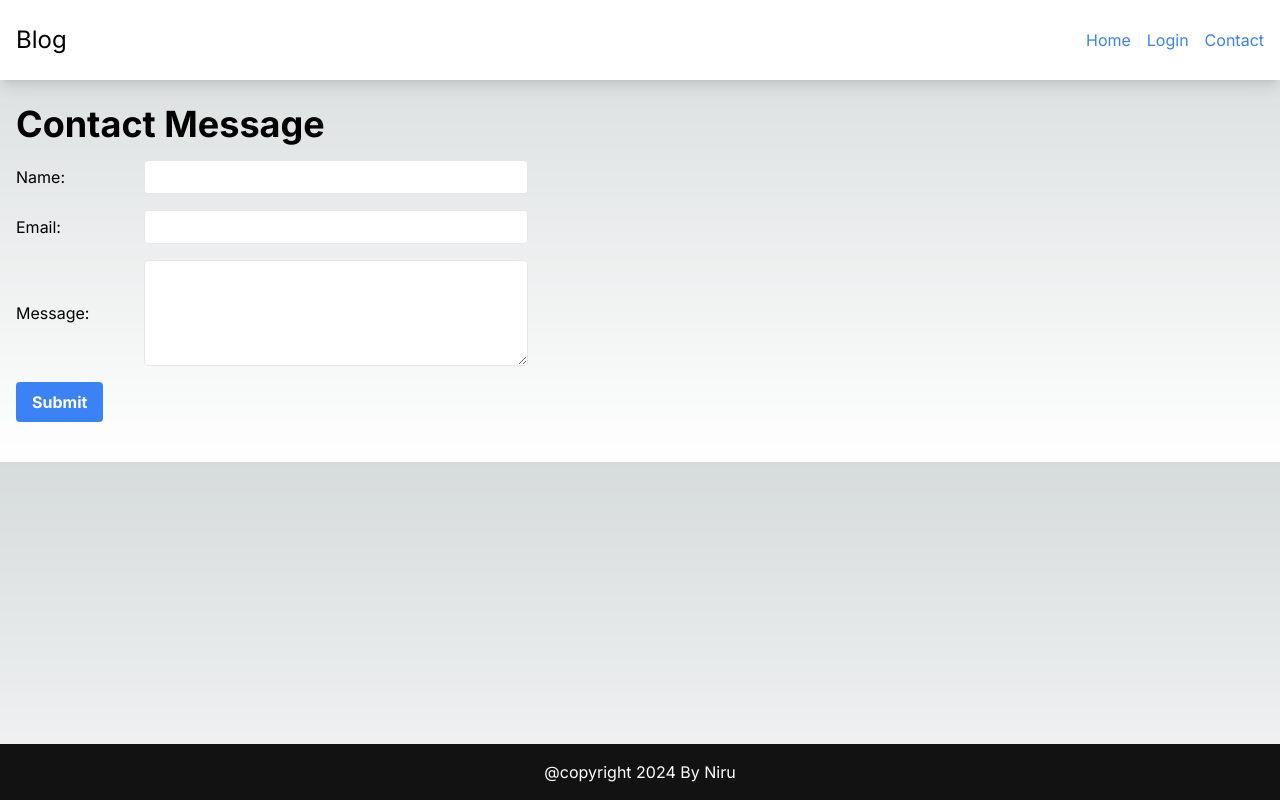
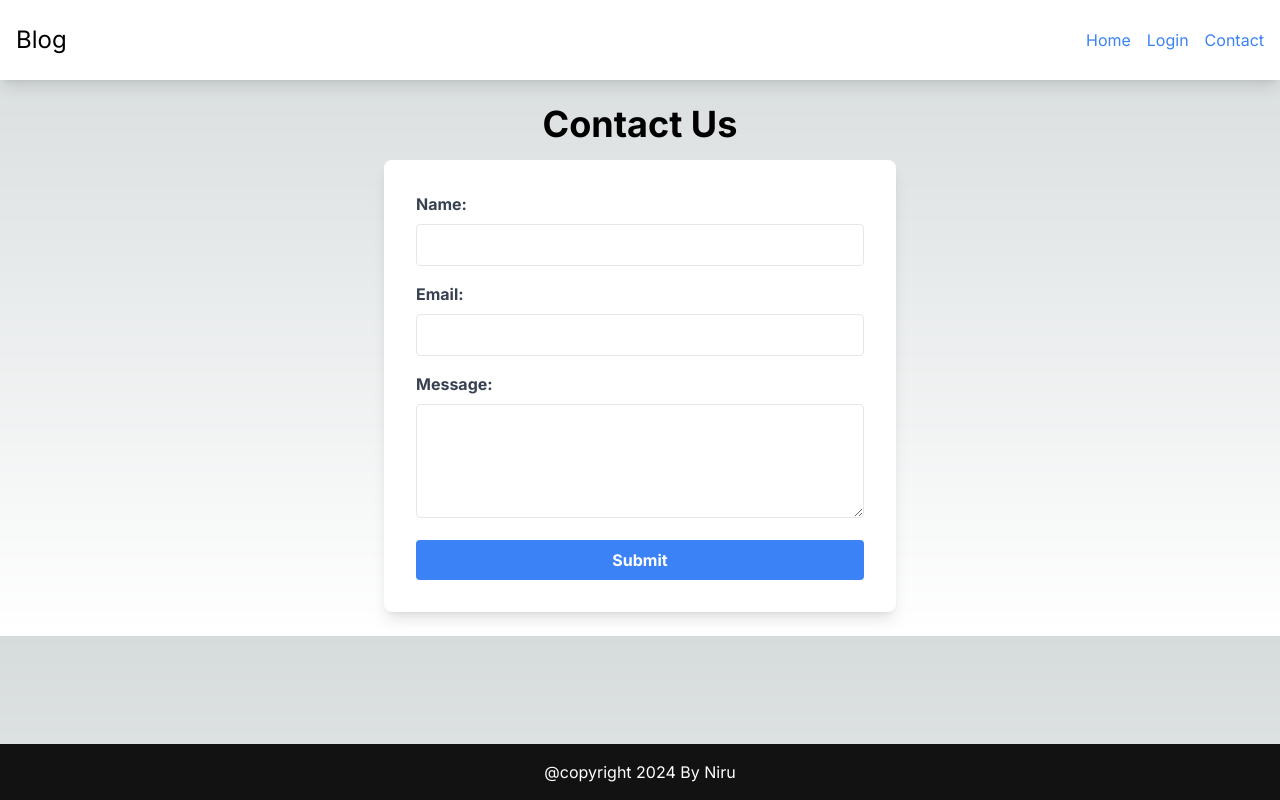
Before and after one commit to Nirusanan/next-blog, a Next.js app: page /contact in a window 1280 px wide. Built offline with nearby package versions, Linux system fonts and the light colour scheme.

Commit message:
contact_page

```diff
--- a/components/Contact.js
+++ b/components/Contact.js
@@ -1,6 +1,5 @@
 'use client'
 import React, { useState } from 'react'
-
 
 export default function Contact() {
     const [inputs, setInputs] = useState({});
@@ -33,40 +32,44 @@ export default function Contact() {
 
     return (
       <main className="container mx-auto px-4 py-6">
-        <h2 className="text-4xl font-bold mb-4">Contact Message</h2>
-        <form onSubmit={handleSubmit} className="w-full max-w-lg my-4">
-          <div className="flex items-center mb-4">
-            <label for="name" className="w-1/4">Name:</label>
-            <input onChange={handleInput} type="text" id="name" name='name' value={inputs.name ?? ""} className="border rounded px-2 py-1 w-3/4" />
-          </div>
-          <div className="flex items-center mb-4">
-            <label for="email" className="w-1/4">Email:</label>
-            <input onChange={handleInput} type="email" id="email" name='email' value={inputs.email ?? ""} className="border rounded px-2 py-1 w-3/4" />
-          </div>
-          <div className="flex items-center mb-4">
-            <label for="message" className="w-1/4">Message:</label>
-            <textarea onChange={handleInput} id="message" name='message' value={inputs.message ?? ""} className="border rounded px-2 py-1 w-3/4" rows="4"></textarea>
-          </div>
-          <button type='submit' className="bg-blue-500 hover:bg-blue-600 text-white font-bold py-2 px-4 rounded">Submit</button>
-        </form>
-
-        {message && message !== 'Info has been sent' && <div className="bg-yellow-100 border-t-4 border-yellow-500 rounded-b text-yellow-900 px-4 py-3 mx-5" role="alert">
+        {message && message !== 'Info has been sent' && (
+          <div className="bg-yellow-100 border-t-4 border-yellow-500 rounded-b text-yellow-900 px-4 py-3 mt-5 mx-auto w-full max-w-lg" role="alert">
             <div className="flex">
               <div>
                 <p className="font-bold">Alert!</p>
                 <p className="text-sm">{message}</p>
               </div>
             </div>
-        </div>}
+          </div>
+        )}
 
-        {message && message == 'Info has been sent' && <div className="bg-blue-100 border-t-4 border-blue-500 rounded-b text-blue-900 px-4 py-3 mx-5" role="alert">
+        {message && message === 'Info has been sent' && (
+          <div className="bg-blue-100 border-t-4 border-blue-500 rounded-b text-blue-900 px-4 py-3 mt-5 mx-auto w-full max-w-lg" role="alert">
             <div className="flex">
               <div>
                 <p className="font-bold">Success</p>
                 <p className="text-sm">{message}</p>
               </div>
             </div>
-        </div>}
+          </div>
+        )}
+        <h2 className="text-4xl font-bold mb-4 text-center">Contact Us</h2>
+        <form onSubmit={handleSubmit} className="w-full max-w-lg mx-auto bg-white p-8 rounded-lg shadow-lg">
+          <div className="mb-4">
+            <label htmlFor="name" className="block text-gray-700 font-bold mb-2">Name:</label>
+            <input onChange={handleInput} type="text" id="name" name='name' value={inputs.name ?? ""} className="border rounded w-full px-3 py-2 focus:outline-none focus:ring-2 focus:ring-blue-500" />
+          </div>
+          <div className="mb-4">
+            <label htmlFor="email" className="block text-gray-700 font-bold mb-2">Email:</label>
+            <input onChange={handleInput} type="email" id="email" name='email' value={inputs.email ?? ""} className="border rounded w-full px-3 py-2 focus:outline-none focus:ring-2 focus:ring-blue-500" />
+          </div>
+          <div className="mb-4">
+            <label htmlFor="message" className="block text-gray-700 font-bold mb-2">Message:</label>
+            <textarea onChange={handleInput} id="message" name='message' value={inputs.message ?? ""} className="border rounded w-full px-3 py-2 focus:outline-none focus:ring-2 focus:ring-blue-500" rows="4"></textarea>
+          </div>
+          <button type='submit' className="bg-blue-500 hover:bg-blue-600 text-white font-bold py-2 px-4 rounded w-full transition duration-300 ease-in-out">Submit</button>
+        </form>
+
 
       </main>
     )
```
Lines whose indentation alone changed are shown as unchanged.
